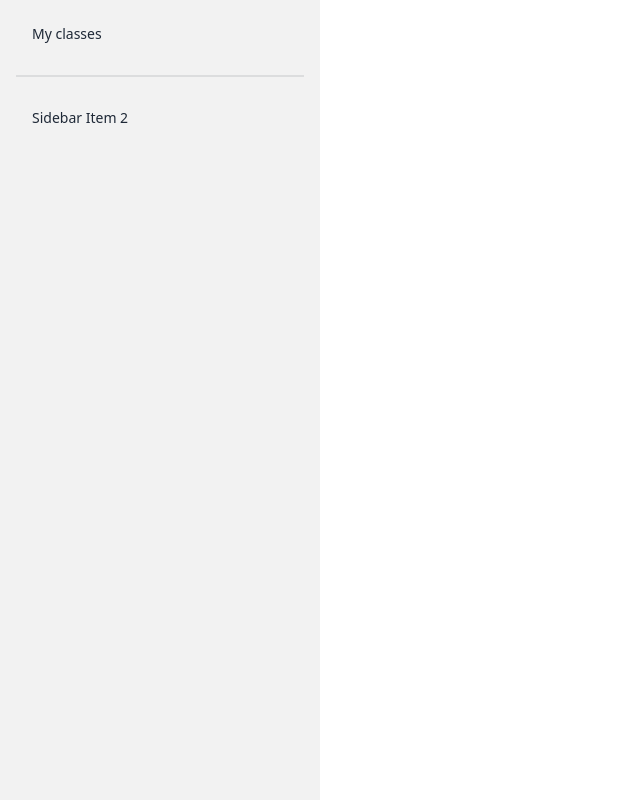
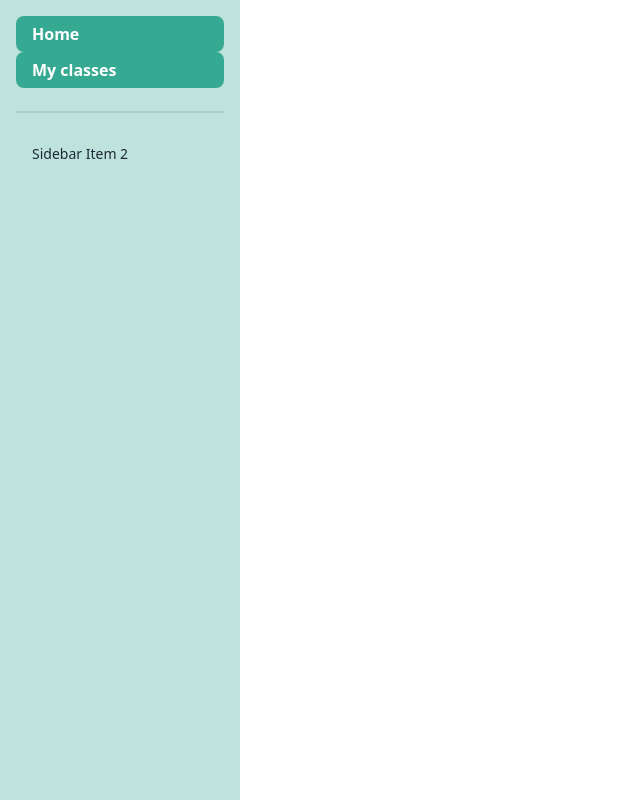
Before and after one commit to itsMDMahmud/language-hub-client, a React (Vite) app: page /dashboard in a window 1280 px wide. Shown: the whole page, without its empty margins (0-640 px from the left). Built offline with nearby package versions, Linux system fonts and the light colour scheme; no server answers.

Commit message:
dashboard simple done

```diff
--- a/package.json
+++ b/package.json
@@ -10,6 +10,8 @@
     "preview": "vite preview"
   },
   "dependencies": {
+    "@tanstack/react-query": "^4.29.12",
+    "axios": "^1.4.0",
     "firebase": "^9.22.1",
     "localforage": "^1.10.0",
     "match-sorter": "^6.3.1",
--- a/src/Layout/Dashboard.jsx
+++ b/src/Layout/Dashboard.jsx
@@ -14,12 +14,15 @@ const Dashboard = () => {
           Open drawer
         </label>
       </div>
-      <div className="drawer-side">
+      <div className="drawer-side bg-[#03947742]">
         <label htmlFor="my-drawer-2" className="drawer-overlay"></label>
-        <ul className="menu p-4 w-80 h-full bg-base-200 text-base-content">
+        <ul className="menu p-4 w-60 h-full  text-base-content">
           {/* Sidebar content here */}
           <li>
-            <Link to='/dashboard/myclass'>My classes</Link>
+            <Link className=" dashnav" to='/'>Home</Link>
+          </li>
+          <li>
+            <Link className=" dashnav " to='/dashboard/myclass'>My classes</Link>
           </li>
           <div className="divider"></div>
           <li>
--- a/src/index.css
+++ b/src/index.css
@@ -3,6 +3,18 @@
 @tailwind utilities;
 
 
+
+
+.dashnav{
+    background-color: #039477b9;
+    font-size: medium;
+    font-weight: 600;
+    color: white;
+
+}
+.dashnav:hover{
+    background-color: #039477;
+}
 
 @media (max-width: 576px) {
     .main-logo{
```
Also changed, not shown: 1 other file (tests, documents, lock files or other folders).
